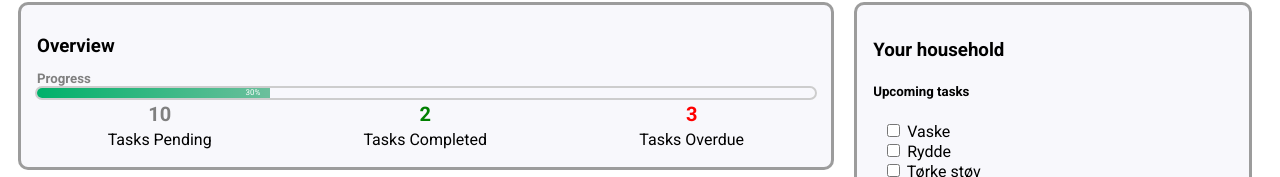
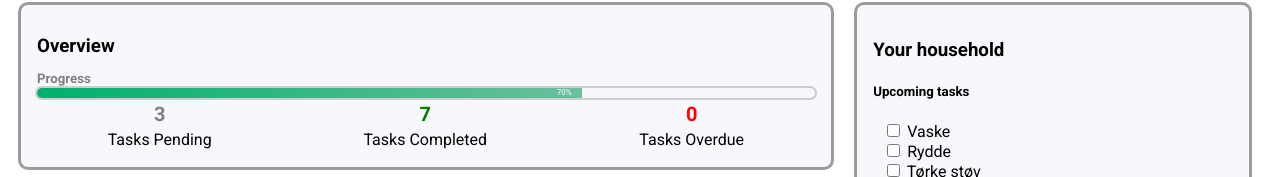
Before and after one commit to ivanipenburg/devops-project, a React (Create React App) app: page / in a window 1280 px wide. Shown: the part 189-366 px from the top of the page. Built offline with nearby package versions, Linux system fonts and the light colour scheme; no server answers; what aws-amplify would draw is missing.

Commit message:
checked connect to progressbar

```diff
--- a/src/components/Household.js
+++ b/src/components/Household.js
@@ -1,7 +1,9 @@
 import Todo from './Todo'
 
 Household.propTypes = {
-  householdTodos: String
+  householdTodos: String,
+  setCompleted: Function,
+  completed: Number
 }
 
 export default function Household(props){
@@ -10,7 +12,7 @@ export default function Household(props){
       <h3>Your household</h3>
       <h5>Upcoming tasks</h5>
       <ul className='householdList'>
-        {props.householdTodos.map((todo, index) => <Todo key={index} task={todo}></Todo>)}
+        {props.householdTodos.map((todo, index) => <Todo key={index} task={todo} completed={props.completed} setCompleted={props.setCompleted}></Todo>)}
       </ul>
     </div>
   )
--- a/src/components/Overview.js
+++ b/src/components/Overview.js
@@ -1,17 +1,24 @@
 import ProgressBar from './ProgressBar'
 import './Home.css'
 
-export default function Overview() {
+Overview.propTypes = {
+  totalprogress: Number,
+  pending: Number,
+  completed: Number,
+  overdue: Number
+}
+
+export default function Overview(props) {
   return(
     <div className='overview'>
       <h3 className='overviewtitle'>Overview</h3>
       <h5 style={{color: 'grey'}}>Progress</h5>
-      <ProgressBar progressid='overviewprogress' progress={30}></ProgressBar>
+      <ProgressBar progressid='overviewprogress' progress={props.totalprogress}></ProgressBar>
       <table className='tasknumbers'>
         <tr id='numbers'>
-          <td id='pending' style={{color: 'grey'}}>10</td>
-          <td id='completed' style={{color: 'green'}}>2</td>
-          <td id='overdue' style={{color: 'red'}}>3</td>
+          <td id='pending' style={{color: 'grey'}}>{props.pending}</td>
+          <td id='completed' style={{color: 'green'}}>{props.completed}</td>
+          <td id='overdue' style={{color: 'red'}}>{props.overdue}</td>
         </tr>
         <tr>
           <td>Tasks Pending</td>
--- a/src/components/Room.js
+++ b/src/components/Room.js
@@ -1,6 +1,5 @@
 import './Room.css'
 import ProgressBar from './ProgressBar'
-import Todo from './Todo'
 
 Room.propTypes = {
   name: String,
@@ -16,7 +15,13 @@ export default function Room(props){
       {props.name}
       <ProgressBar progress={props.progress}/>
       <ul className='roomList'>
-        {props.todoList.map((todo, index) => <Todo key={index} task={todo}></Todo>)}
+        {props.todoList.map((todo, index) =>
+          <li className="todoItem" key={index}>
+            <div >
+              <input type="checkbox"/>
+              <label> {todo} </label>
+            </div>
+          </li>)}
       </ul>
       <button className='newtodo'>+ Add task</button>
     </div>
--- a/src/components/Todo.js
+++ b/src/components/Todo.js
@@ -1,12 +1,22 @@
 Todo.propTypes = {
-  task: String
+  task: String,
+  completed: Number,
+  setCompleted: Function
 }
 
 export default function Todo (props){
+  const handleChange = event => {
+    if (event.target.checked){
+      props.setCompleted(props.completed+1)
+    }
+    else{
+      props.setCompleted(props.completed-1)
+    }
+  }
   return (
     <li className="todoItem">
       <div>
-        <input type="checkbox" />
+        <input type="checkbox" onChange={handleChange}/>
         <label> {props.task} </label>
       </div>
     </li>
--- a/src/pages/Home.js
+++ b/src/pages/Home.js
@@ -1,3 +1,5 @@
+import {useState} from 'react'
+
 import NavBar from '../components/NavBar'
 import Overview from '../components/Overview'
 import Room from '../components/Room'
@@ -5,13 +7,18 @@ import Household from '../components/Household'
 import '../components/Home.css'
 
 const Home = () => {
+  const[completed, setCompleted] = useState(7)
+  const[totaltaskcount] = useState(10)
+
+  const percentage = completed/totaltaskcount *100
+
   return (
     <div>
       <NavBar />
       <h1>Home</h1>
       <div className='homepage'>
-        <Overview></Overview>
-        <Household householdTodos={['Vaske', 'Rydde', 'Tørke støv']}></Household>
+        <Overview totalprogress={percentage} completed={completed} pending={totaltaskcount-completed} overdue={0}></Overview>
+        <Household setCompleted={setCompleted} completed={completed} householdTodos={['Vaske', 'Rydde', 'Tørke støv']}></Household>
         <Room name='Living room' todoList={['Vaske', 'Rydde', 'Tørke støv']} progress={54} illustration='https://img.freepik.com/free-vector/home-interior-background-concept_52683-44165.jpg?size=626&ext=jpg'/>
         <Room name='Kitchen' todoList={['Vaske', 'Rydde', 'Tørke støv']} progress={64} illustration='https://img.freepik.com/free-vector/home-interior-background-concept_52683-44165.jpg?size=626&ext=jpg'/>
       </div>
```
